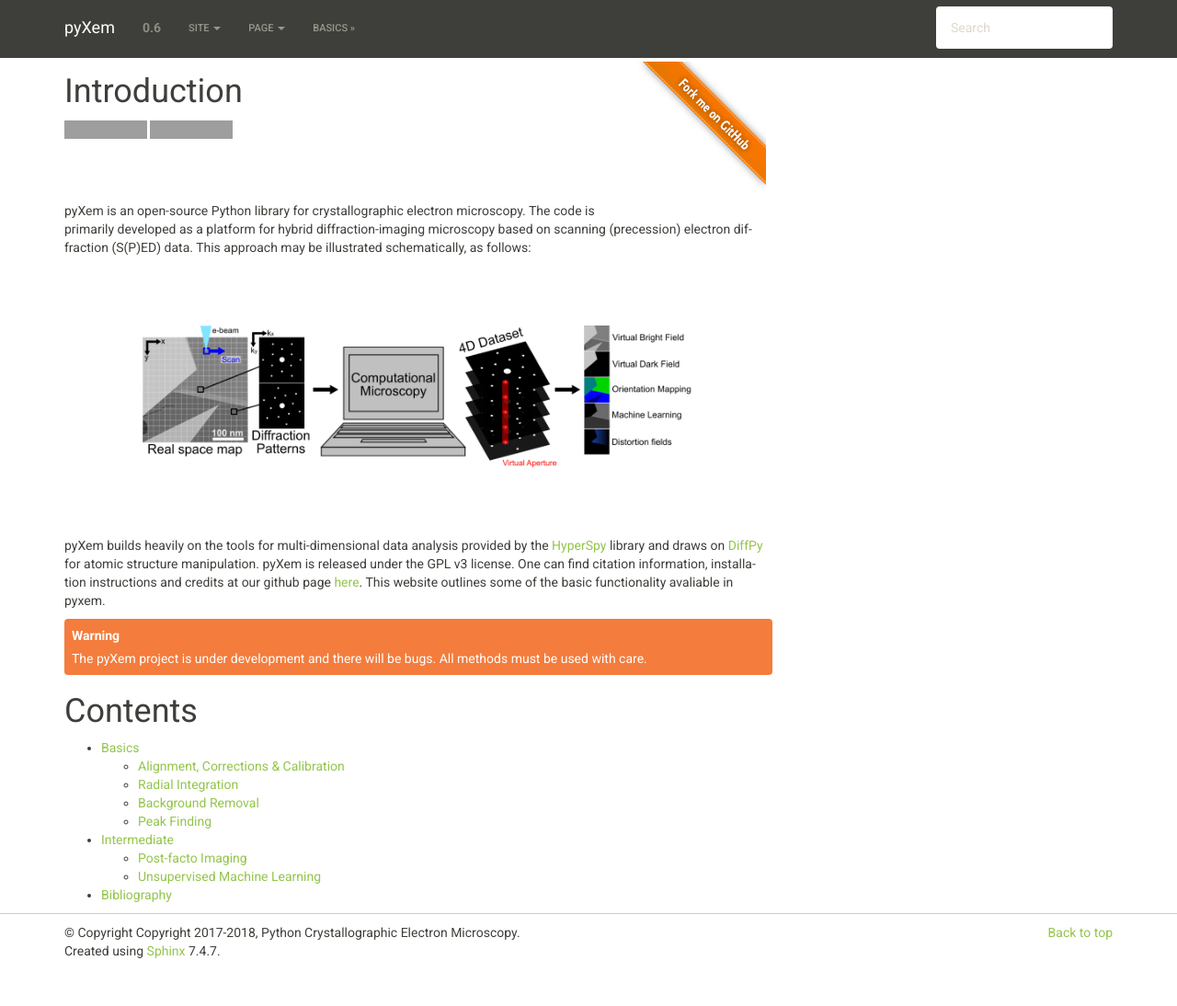
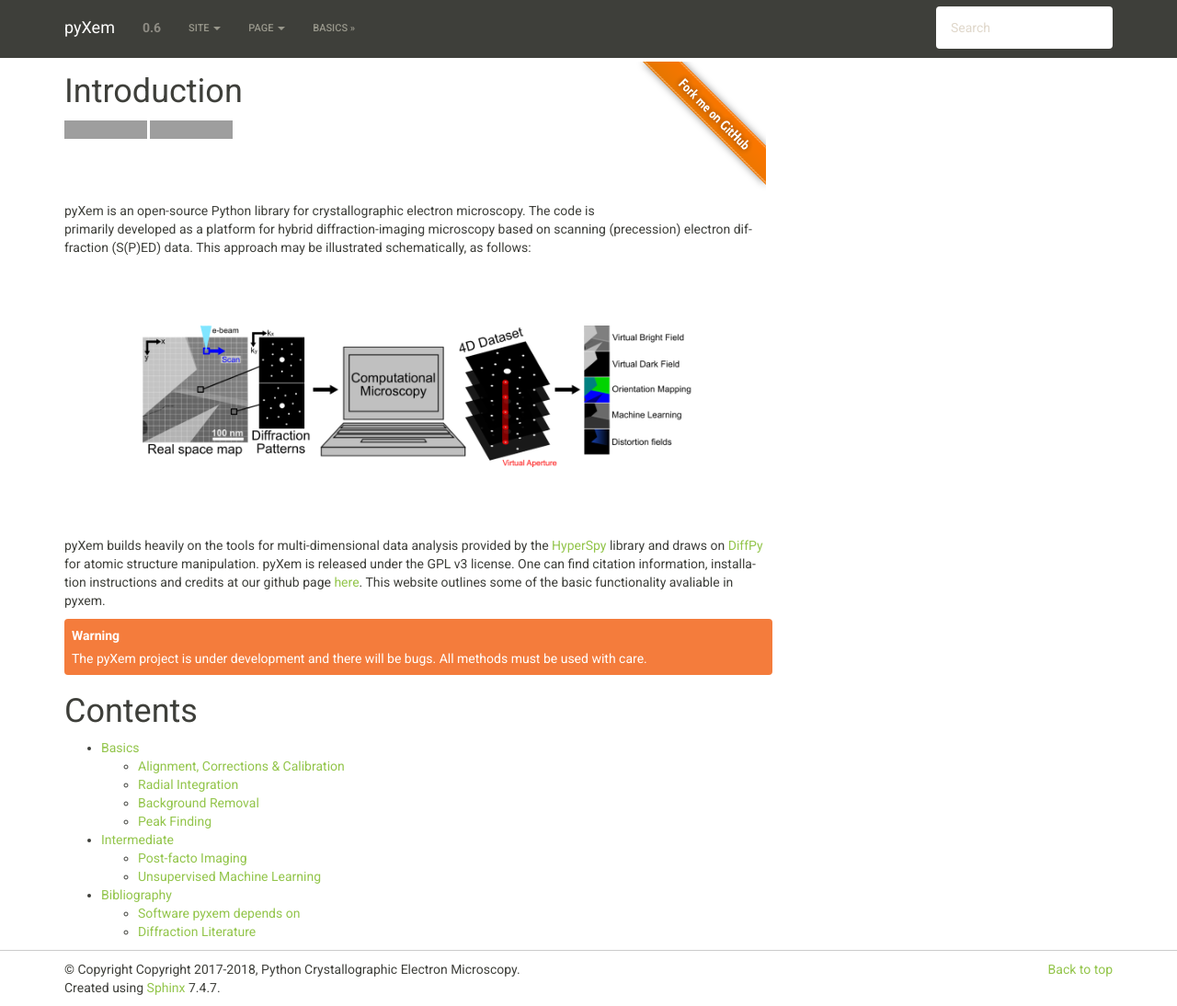
Before and after one commit to pyxem/pyxem, a Sphinx documentation site: the page built from docs/source/index.rst, in a window 1280 px wide and 1094 px high. Shown: the whole window at 92% size. Built offline with Sphinx 7.4.7, drawn with Linux system fonts in a browser that asks for light colours; grey boxes are pictures that could not be loaded.

Commit message:
Split bibliography into two sections

```diff
--- a/docs/source/bibliography.rst
+++ b/docs/source/bibliography.rst
@@ -1,5 +1,11 @@
 Bibliography
 ============
+
+Software pyxem depends on
+-------------------------
+
+Diffraction Literature
+----------------------
 
 .. _[Zaeferrer2010]:
 
```
